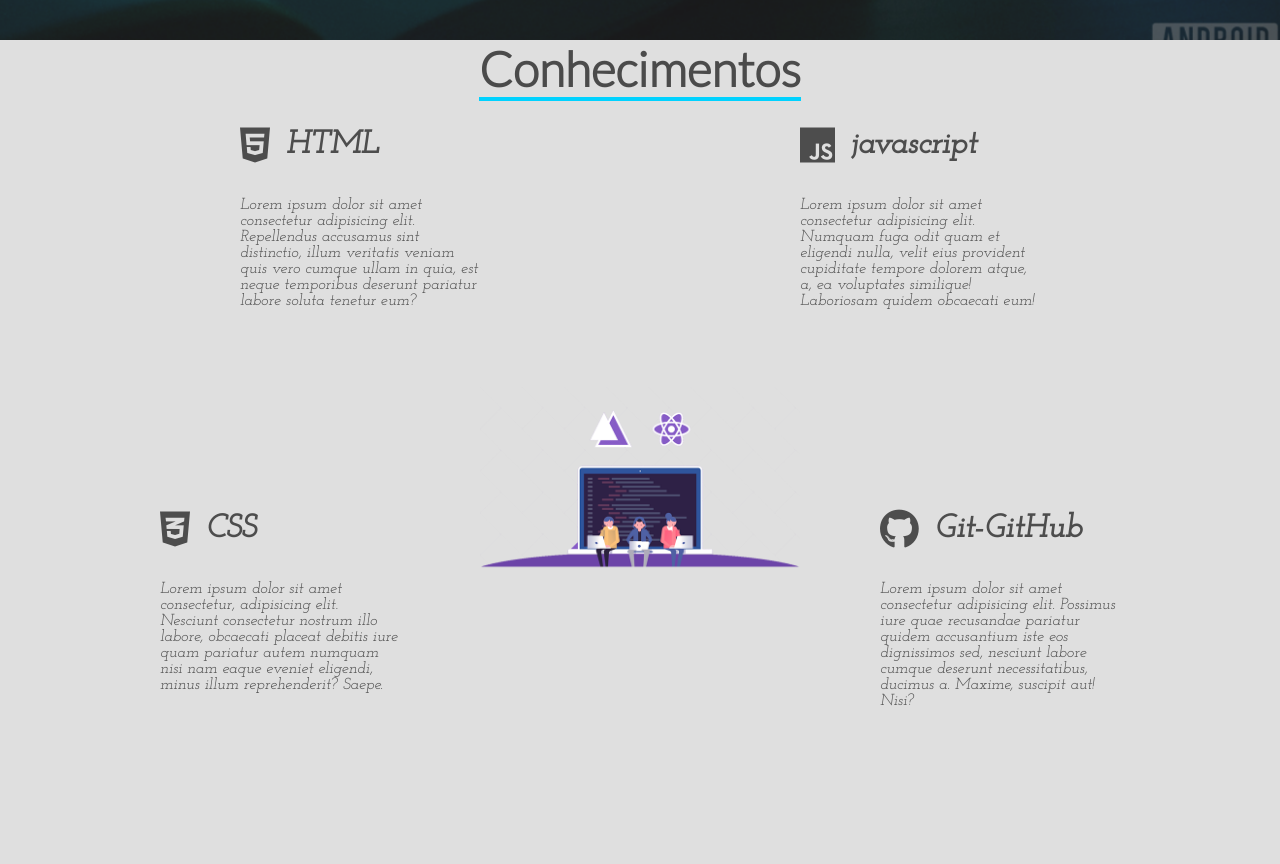
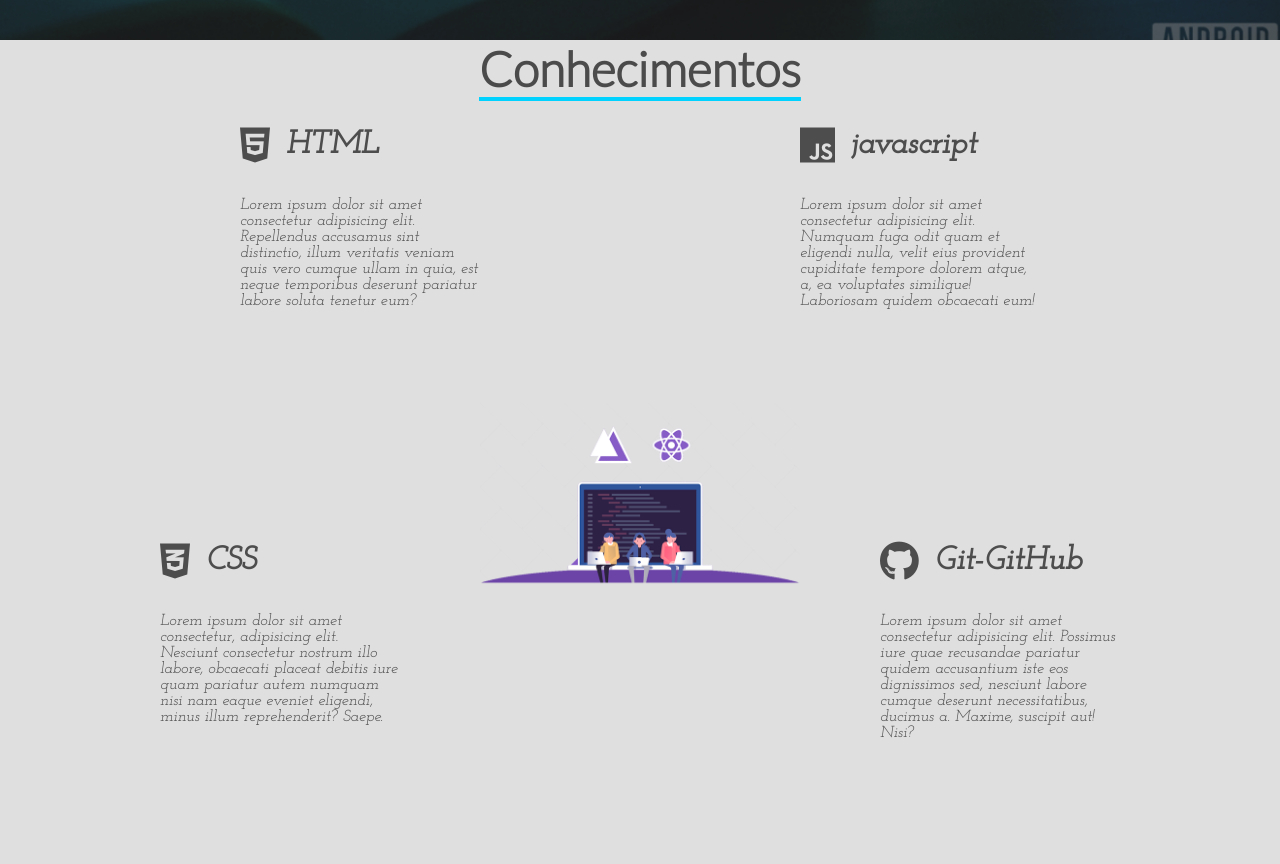
Before and after one commit to GutemberghVieira/PortfolioDaWeb, a plain HTML site: page index.html in a window 1280 px wide. Shown: the part 760-1624 px from the top of the page. Drawn offline with Linux system fonts and the light colour scheme; a web font is replaced by a local one.

Commit message:
Update style.css

```diff
--- a/style.css
+++ b/style.css
@@ -250,7 +250,7 @@ transition: all 1s;
     display: grid;
     grid-template-columns: repeat(16, 1fr);
     grid-template-rows:  repeat(4, 7rem);
-    row-gap: 5rem;
+    row-gap: 6rem;
 
 }
 
```
